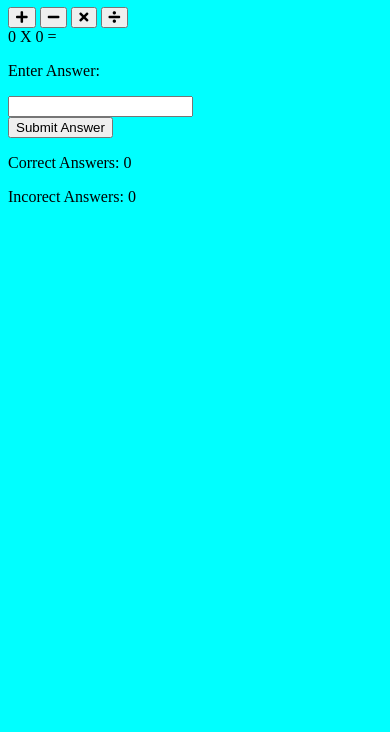
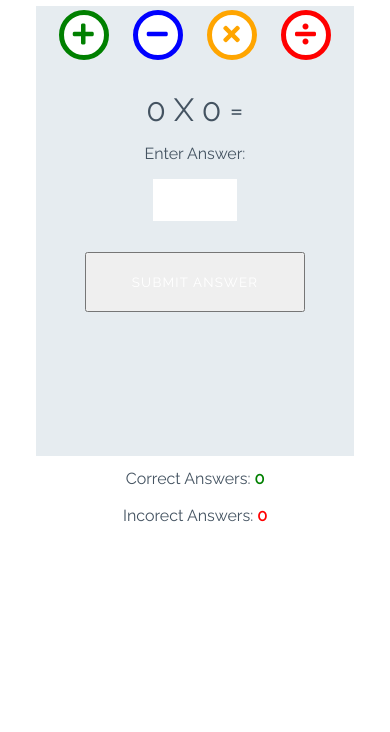
Before and after one commit to maisam2004/love_math2, a plain HTML site: page index.html in a window 390 px wide. Shown: the part 112-844 px from the top of the page. Drawn offline with Linux system fonts and the light colour scheme.

Commit message:
Add style for game

```diff
--- a/assets/css/style.css
+++ b/assets/css/style.css
@@ -1,3 +1,251 @@
-body{
-    background-color: aqua;
+/* --------- Global style */
+
+body {
+    background-color: white;
+    font-family: "Raleway", sans-serif;
+    color: #445361;
+    text-align: center;
 }
+
+/* --------- Heading */
+
+.heading {
+    text-align: center;
+    font-size: 2.5rem;
+}
+
+.logo {
+    height: 40px;
+    padding-right: 5px;
+}
+
+/* --------- Game layout */
+
+.game-area {
+    background-color: #E6ECF0;
+    box-sizing: border-box;
+    width: 85%;
+    height: 72vh;
+    max-height: 450px;
+    max-width: 830px;
+    margin-left: auto;
+    margin-right: auto;
+    padding: 1%;
+}
+
+.question-area {
+    width: 50%;
+    font-size: 2rem;
+    margin: auto;
+    padding: 50px 0;
+}
+
+.question-area span {
+    padding: 0 15px;
+}
+
+.score-area {
+    margin: 5px auto;
+    width: 60%;
+    font-size: 1.2rem;
+}
+
+.controls-area {
+    width: 85%;
+    margin: 30px auto;
+}
+
+#score {
+    color: green;
+    font-weight: bold;
+}
+
+#incorrect {
+    color: red;
+    font-weight: bold;
+}
+
+.answer-message {
+    display: none;
+    font-size: 1rem;
+}
+
+#answer-box {
+    border: none;
+    color: #445361;
+    display: inline-block;
+    height: 40px;
+    width: 80px;
+    font-size: 1.2rem;
+}
+
+.scores {
+    display: inline-block;
+    padding: 25px;
+}
+
+/* --------- Buttons */
+
+.btn {
+    width: 220px;
+    height: 60px;
+    font-family: "Raleway", sans-serif;
+    text-transform: uppercase;
+    letter-spacing: 1.2px;
+    color: white;
+}
+
+.btn:focus {
+    outline: none;
+}
+
+.btn--big {
+    padding-top: 10px;
+    border-radius: 50%;
+    background-color: white;
+    border: 10px solid;
+    width: 100px;
+    height: 100px;
+    font-size: 3.2rem;
+    margin: 0 30px;
+    transition: all 0.5s;
+}
+.btn--big::after{
+    content: attr(data-type);
+    font-size: 1rem;
+    color:gray;
+    position: relative;
+    left: -0.5em;
+}
+
+.btn--blue {
+    border-color: blue;
+    color: blue;
+}
+
+.btn--blue:active,
+.btn--blue:hover {
+    background-color: darkblue;
+    color: white;
+}
+
+.btn--orange {
+    border-color: orange;
+    color: orange;
+}
+
+.btn--orange:active,
+.btn--orange:hover {
+    background-color: darkorange;
+    color: white;
+}
+
+.btn--red {
+    border-color: red;
+    color: red;
+}
+
+.btn--red:active,
+.btn--red:hover {
+    background-color: darkred;
+    color: white;
+}
+
+.btn--green {
+    border-color: green;
+    color: green;
+}
+
+.btn--green:active,
+.btn--green:hover {
+    background-color: darkgreen;
+    color: white;
+}
+
+.btn--gray {
+    margin-top: 25px;
+    background-color: #445361;
+    border: 1px transparent;
+    border-radius: 20px;
+}
+
+.btn--gray:active,
+.btn--gray:hover {
+    background-color: #0d1013;
+}
+
+/* --------- Media queries */
+
+@media (max-width: 414px) {
+    .controls-area {
+        width: 100%;
+    }
+
+    .btn--big {
+        margin: 0 10px;
+        padding: 5px;
+        border: 5px solid;
+        width: 50px;
+        height: 50px;
+        font-size: 1.5rem;
+    }
+
+    .btn--big::after {
+        font-size: 0.6rem;
+        left: -0.7rem;
+    }
+
+    .question-area {
+        padding: 10% 0;
+        width: 100%;
+    }
+
+    .question-area span {
+        padding: 0;
+    }
+
+    .answer-message {
+        display: block;
+    }
+
+    #answer-box {
+        display: block;
+        margin: 0 auto;
+    }
+    .btn--gray {
+        margin-top: 0;
+    }
+
+    .score-area {
+        width: 100%;
+    }
+
+    .scores {
+        margin: 0.5em auto;
+        display: block;
+        padding: 5px;
+    }
+
+    .heading {
+        font-size: 2rem;
+    }
+}
+
+@media (max-width: 320px) {
+    .game-area {
+        height: 70vh;
+    }
+
+    .controls-area {
+        width: 75%;
+        margin: 10px auto;
+    }
+
+    .btn--big {
+        margin: 10px 10px;
+    }
+    .question-area {
+        padding: 10px 0;
+    }
+
+}
```
